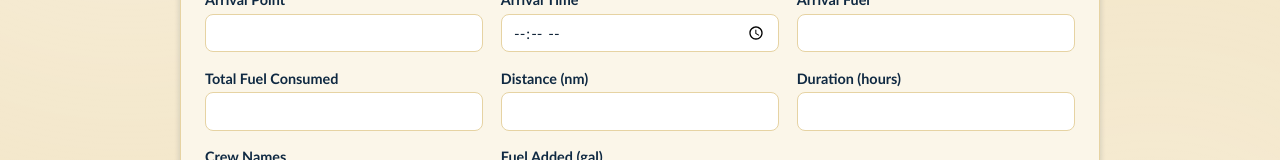
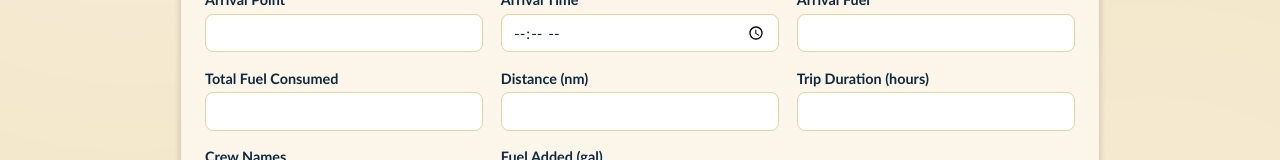
Before and after one commit to jimmyrayz-web/captains-log, a React (Vite) app in the folder client/: page /new in a window 1280 px wide. Shown: the part 347-507 px from the top of the page. Built offline with nearby package versions, Linux system fonts and the light colour scheme; no server answers.

Commit message:
Rename Duration label to Trip Duration
Co-Authored-By: Claude Sonnet 5 <noreply@anthropic.com>
Claude-Session: https://claude.ai/code/session_011NbR9wQgeM1oGZk27iisML

```diff
--- a/client/src/exportImport.js
+++ b/client/src/exportImport.js
@@ -11,7 +11,7 @@ export const CSV_COLUMNS = [
   ['arrival_fuel', 'Arrival Fuel'],
   ['fuel_consumed', 'Total Fuel Consumed'],
   ['distance_nm', 'Distance (nm)'],
-  ['duration_hours', 'Duration (hrs)'],
+  ['duration_hours', 'Trip Duration (hrs)'],
   ['weather', 'Weather'],
   ['engine_hours', 'Engine Hours'],
   ['fuel_added_gal', 'Fuel Added (gal)'],
--- a/client/src/pages/EntryDetail.jsx
+++ b/client/src/pages/EntryDetail.jsx
@@ -132,7 +132,7 @@ export default function EntryDetail() {
           )}
           {entry.duration_hours != null && (
             <div className="stat">
-              <span className="label">Duration</span>
+              <span className="label">Trip Duration</span>
               <span className="value">{entry.duration_hours} hrs</span>
             </div>
           )}
--- a/client/src/pages/EntryForm.jsx
+++ b/client/src/pages/EntryForm.jsx
@@ -295,7 +295,7 @@ export default function EntryForm() {
             />
           </div>
           <div className="field">
-            <label htmlFor="duration_hours">Duration (hours)</label>
+            <label htmlFor="duration_hours">Trip Duration (hours)</label>
             <input
               id="duration_hours"
               type="number"
```
